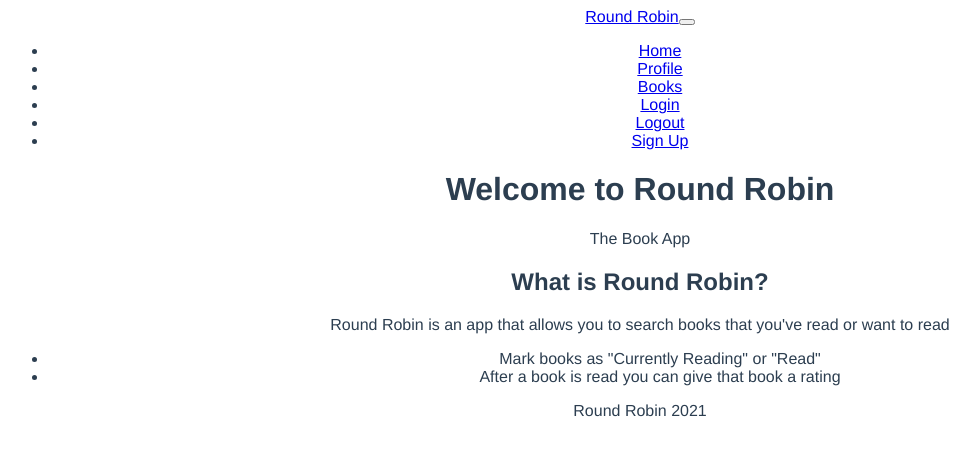
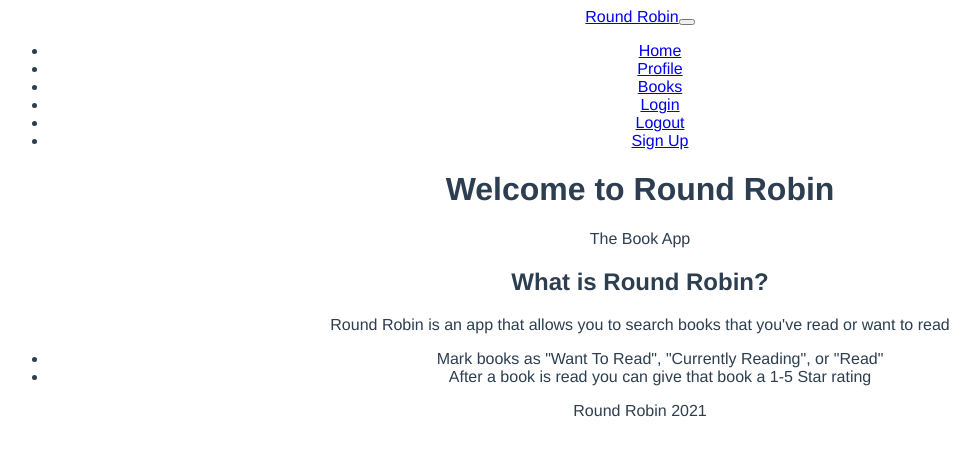
Before and after one commit to tweinacker57/round_robin_frontend, a Vue app: page / in a window 1280 px wide. Shown: the top 456 px of the page, without its empty margins (0-980 px from the left). Built offline with nearby package versions, Linux system fonts and the light colour scheme; the HTML template or start-up script is replaced by a standard one.

Commit message:
Add a drop down menu for status and rating in books

```diff
--- a/src/views/Books.vue
+++ b/src/views/Books.vue
@@ -13,8 +13,20 @@
     <dialog id="book-status">
       <form method="dialog">
         <h1>Book info</h1>
-        <p>Reading Status: <input v-model="status" type="text"></p>
-        <p>Rating: <input v-model="rating" type="text"></p>
+        <p><select class="form-select" aria-label="Default select example">
+        <option selected>Select Your Reading Option</option>
+        <option value="Want to read">Want To Read</option>
+        <option value="Currently Reading">Currently Reading</option>
+        <option value="Read">Read</option>
+        </select></p>
+        <p><select class="form-select" aria-label="Default select example">
+        <option selected>Rating</option>
+        <option value="1">One Star</option>
+        <option value="2">Two Stars</option>
+        <option value="3">Three Stars</option>
+        <option value="4">Four Stars</option>
+        <option value="5">Five Stars</option>
+</select></p>
         <button v-on:click="booksCreate()">Submit</button>
       </form>
     </dialog>
--- a/src/views/Home.vue
+++ b/src/views/Home.vue
@@ -7,8 +7,8 @@
           <h2>What is Round Robin?</h2>
           <p class="lead">Round Robin is an app that allows you to search books that you've read or want to read</p>
           <ul>
-            <li>Mark books as "Currently Reading" or "Read"</li>
-            <li>After a book is read you can give that book a rating</li>
+            <li>Mark books as "Want To Read", "Currently Reading", or "Read"</li>
+            <li>After a book is read you can give that book a 1-5 Star rating</li>
           </ul>
         </div>
       </div>
```
